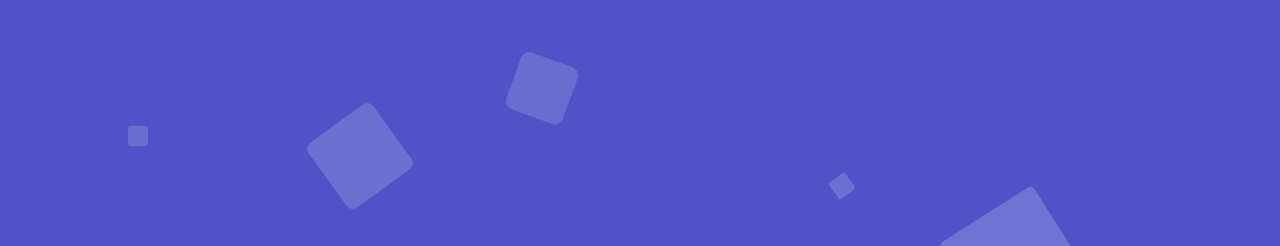
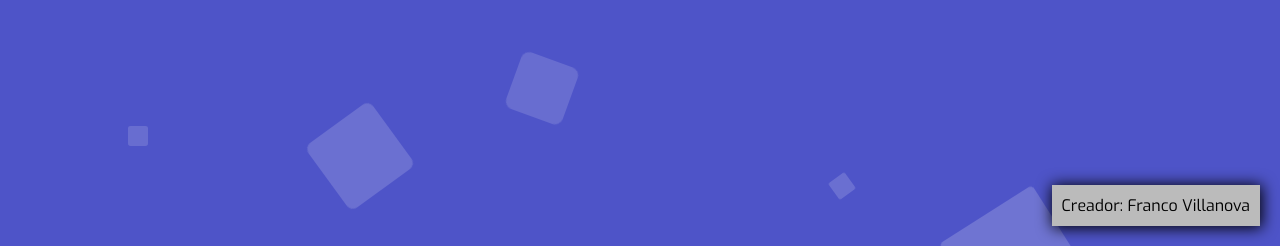
Before and after one commit to Flein890/Funciones-Ciclos-Condicionales, a plain HTML site: page index.html in a window 1280 px wide. Shown: the part 554-800 px from the top of the page. Drawn offline with Linux system fonts and the light colour scheme.

Commit message:
added feature

```diff
--- a/index.html
+++ b/index.html
@@ -24,6 +24,7 @@
         <li></li>
         <li></li>
       </ul>
+      <span class="creator">Creador: Franco Villanova</span>
     </div>
     <script src="script.js"></script>
   </body>
--- a/styles.css
+++ b/styles.css
@@ -136,3 +136,14 @@ body {
     border-radius: 50%;
   }
 }
+
+.creator {
+  position: absolute;
+  z-index: 100;
+  bottom: 20px;
+  right: 20px;
+  color: #000;
+  padding: 10px;
+  background-color: #bbb;
+  box-shadow: 1px 1px 15px 1px;
+}
```
